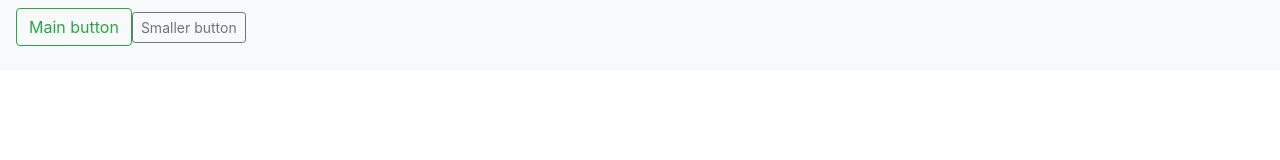
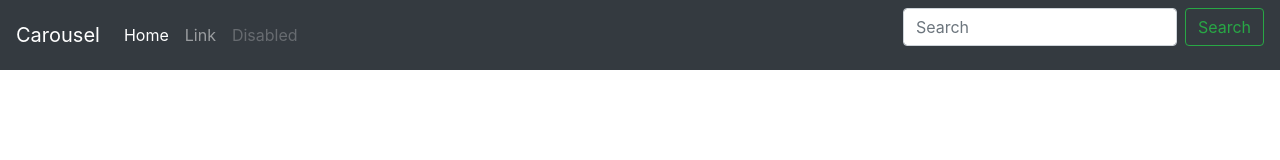
Before and after one commit to AlexShkarnikov/Learn, a plain HTML site: page index.html in a window 1280 px wide. Drawn offline with nearby package versions, Linux system fonts and the light colour scheme.

Commit message:
Update index.html

```diff
--- a/index.html
+++ b/index.html
@@ -10,11 +10,30 @@
     <title>Hello, world!</title>
   </head>
   <body>
-    <nav class="navbar navbar-light bg-light">
-  <form class="form-inline">
-    <button class="btn btn-outline-success" type="button">Main button</button>
-    <button class="btn btn-sm btn-outline-secondary" type="button">Smaller button</button>
-  </form>
-</nav>
+     <header>
+  <nav class="navbar navbar-expand-md navbar-dark fixed-top bg-dark">
+    <a class="navbar-brand" href="#">Carousel</a>
+    <button class="navbar-toggler" type="button" data-toggle="collapse" data-target="#navbarCollapse" aria-controls="navbarCollapse" aria-expanded="false" aria-label="Toggle navigation">
+      <span class="navbar-toggler-icon"></span>
+    </button>
+    <div class="collapse navbar-collapse" id="navbarCollapse">
+      <ul class="navbar-nav mr-auto">
+        <li class="nav-item active">
+          <a class="nav-link" href="#">Home <span class="sr-only">(current)</span></a>
+        </li>
+        <li class="nav-item">
+          <a class="nav-link" href="#">Link</a>
+        </li>
+        <li class="nav-item">
+          <a class="nav-link disabled" href="#">Disabled</a>
+        </li>
+      </ul>
+      <form class="form-inline mt-2 mt-md-0">
+        <input class="form-control mr-sm-2" type="text" placeholder="Search" aria-label="Search">
+        <button class="btn btn-outline-success my-2 my-sm-0" type="submit">Search</button>
+      </form>
+    </div>
+  </nav>
+</header>
   </body>
 </html>
```
